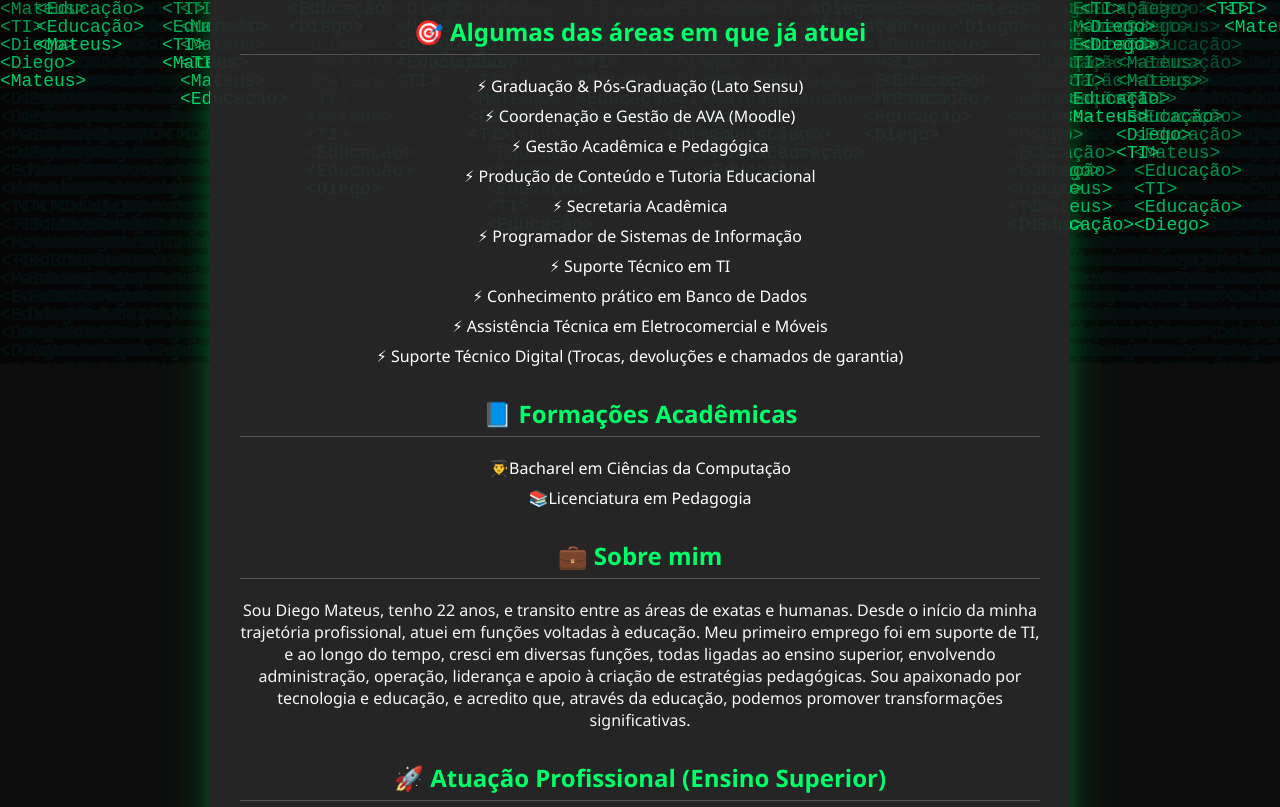
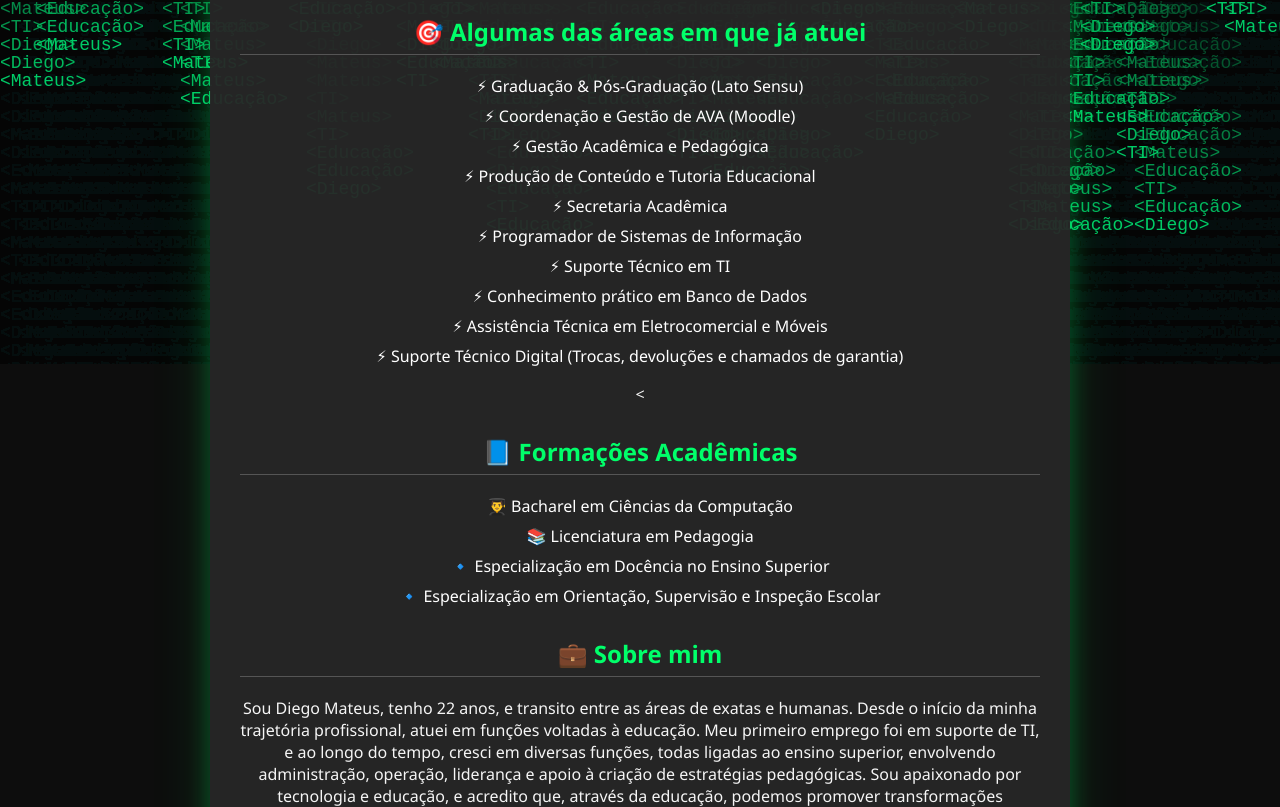
Before and after one commit to Diegomateus37/apresentacaodiego, a plain HTML site: page index.html in a window 1280 px wide. Shown: the part 436-1243 px from the top of the page. Drawn offline with Linux system fonts and the light colour scheme.

Commit message:
Atualizar o index.html

```diff
--- a/index.html
+++ b/index.html
@@ -154,11 +154,15 @@
       <li>⚡ Suporte Técnico Digital (Trocas, devoluções e chamados de garantia)</li>
     </ul>
 
-    <h2>📘 Formações Acadêmicas</h2>
-    <ul class="formacoes">
-      <li>👨‍🎓Bacharel em Ciências da Computação</li>
-      <li>📚Licenciatura em Pedagogia</li>
-    </ul>
+    <<h2>📘 Formações Acadêmicas</h2>
+<ul class="formacoes">
+  <li>👨‍🎓 Bacharel em Ciências da Computação</li>
+  <li>📚 Licenciatura em Pedagogia</li>
+  <ul>
+    <li>🔹 Especialização em Docência no Ensino Superior</li>
+    <li>🔹 Especialização em Orientação, Supervisão e Inspeção Escolar</li>
+  </ul>
+</ul>
 
     <h2>💼 Sobre mim</h2>
     <p>Sou Diego Mateus, tenho 22 anos, e transito entre as áreas de exatas e humanas. Desde o início da minha trajetória profissional, atuei em funções voltadas à educação. Meu primeiro emprego foi em suporte de TI, e ao longo do tempo, cresci em diversas funções, todas ligadas ao ensino superior, envolvendo administração, operação, liderança e apoio à criação de estratégias pedagógicas. Sou apaixonado por tecnologia e educação, e acredito que, através da educação, podemos promover transformações significativas.</p>
```
